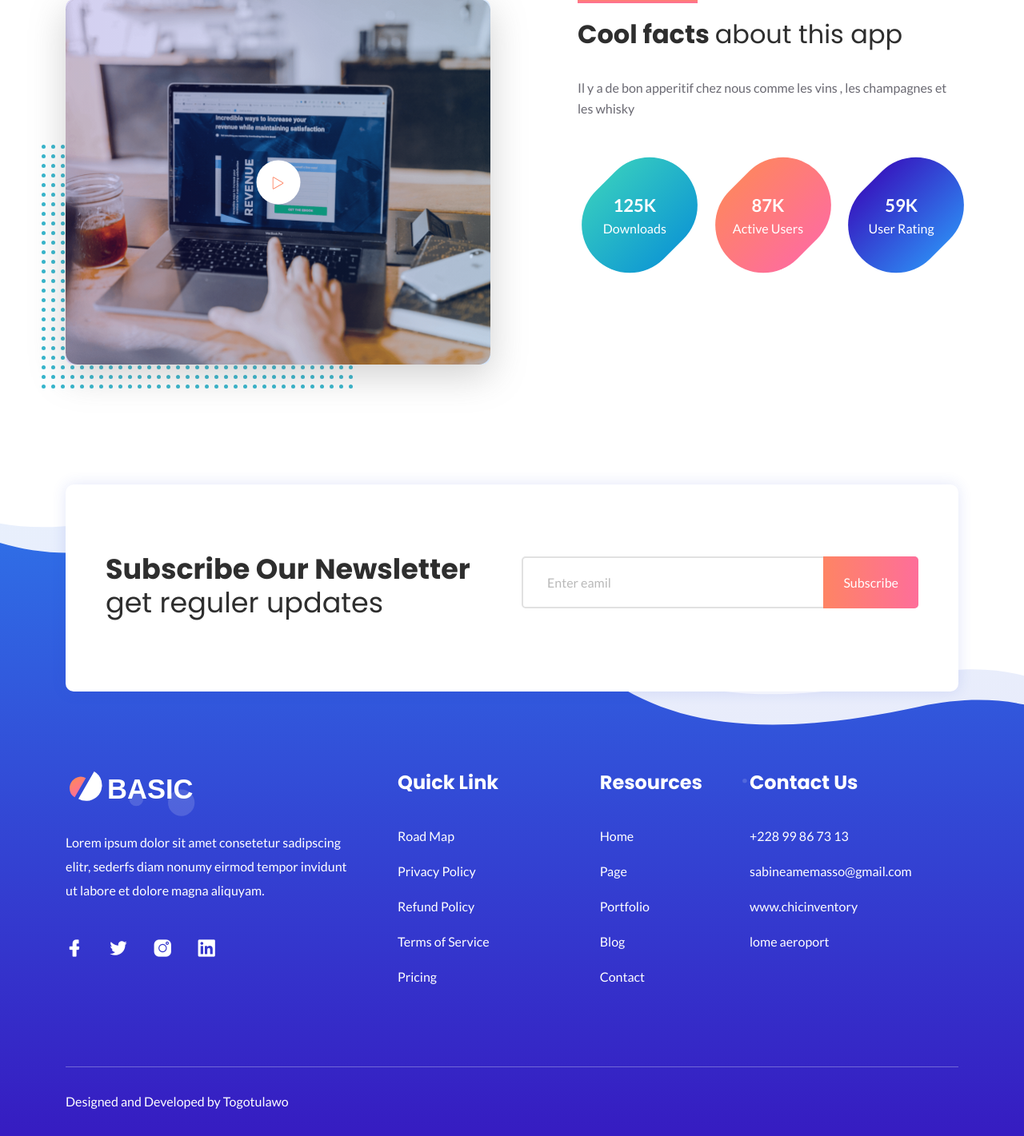
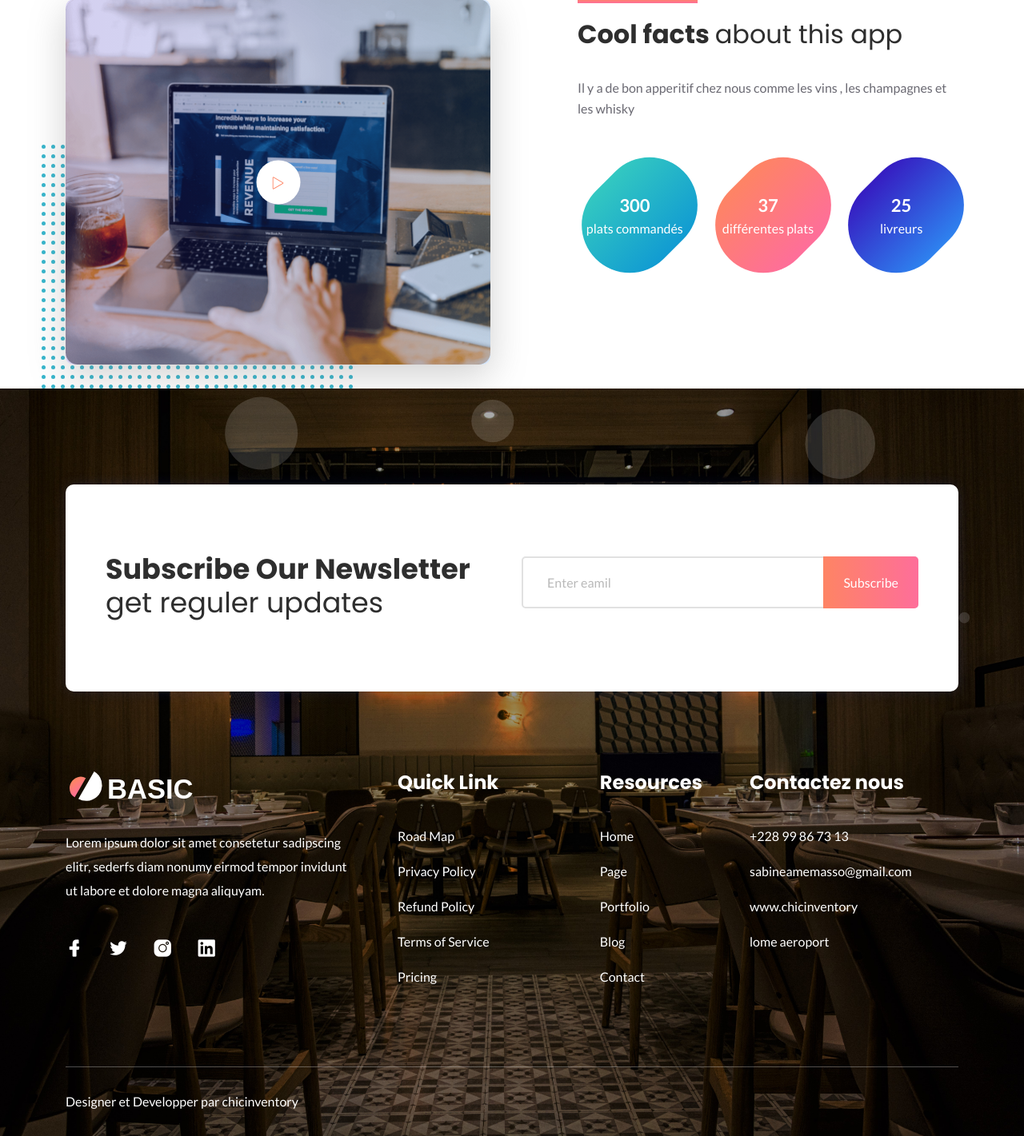
Before and after one commit to sabine7313/chicdelice, a Django app: page / in a window 1280 px wide. Shown: the part 3048-4469 px from the top of the page at 80% size. Run offline with Django 4.2, Linux system fonts and the light colour scheme; some libraries are stand-ins or nearby versions.

Commit message:
changement de certains templates

```diff
--- a/restauration/templates/page_accueil.html
+++ b/restauration/templates/page_accueil.html
@@ -562,11 +562,11 @@
                   >
                     <div class="counter-items text-center">
                       <span
-                        class="count countup text-uppercase"
-                        cup-end="125"
-                      ></span>
+                        class="count  text-uppercase"
 
-                      <p class="text">Downloads</p>
+                      >300</span>
+
+                      <p class="text">plats commandés</p>
                     </div>
                   </div>
                   <!-- single counter -->
@@ -583,10 +583,10 @@
                   >
                     <div class="counter-items text-center">
                       <span
-                        class="count countup text-uppercase"
-                        cup-end="87"
-                      ></span>
-                      <p class="text">Active Users</p>
+                        class="count  text-uppercase"
+
+                      >37</span>
+                      <p class="text">différentes plats</p>
                     </div>
                   </div>
                   <!-- single counter -->
@@ -603,10 +603,10 @@
                   >
                     <div class="counter-items text-center">
                       <span
-                        class="count countup text-uppercase"
-                        cup-end="59"
-                      ></span>
-                      <p class="text">User Rating</p>
+                        class="count text-uppercase"
+
+                      >25</span>
+                      <p class="text">livreurs</p>
                     </div>
                   </div>
                   <!-- single counter -->
@@ -629,7 +629,7 @@
                 </div>
                 <div class="video-icon">
                   <a
-                    href="https://www.youtube.com/watch?v=r44RKWyfcFw"
+                    href="https://www.youtube.com/watch?v=AKF8Xbnedm8"
                     class="video-popup glightbox"
                   >
                     <i class="lni lni-play"> </i>
@@ -764,7 +764,7 @@
                 data-wow-delay="0.8s"
               >
                 <div class="footer-title">
-                  <h4 class="title">Contact Us</h4>
+                  <h4 class="title">Contactez nous</h4>
                 </div>
                 <ul class="contact">
                   <li>+228 99 86 73 13</li>
@@ -788,8 +788,8 @@
               <div class="copyright d-sm-flex justify-content-between">
                 <div class="copyright-content">
                   <p class="text">
-                    Designed and Developed by
-                    <a href="https://togotulawo.com" rel="nofollow">Togotulawo</a>
+                    Designer et Developper par
+                    <a href="https://togotulawo.com" rel="nofollow"> chicinventory </a>
                   </p>
                 </div>
                 <!-- copyright content -->
--- a/static/assets/css/style.css
+++ b/static/assets/css/style.css
@@ -1264,7 +1264,7 @@ p {
   left: 0;
   height: 100%;
   width: 100%;
-  background-image: url(../images/footer/footer-bg.svg);
+  background-image: url(../images/footer/resto.jpg);
   background-position: top center;
   z-index: -1;
   background-size: cover;
--- a/static/assets/js/main.js
+++ b/static/assets/js/main.js
@@ -93,7 +93,7 @@
 
   // ========= glightbox
   const myGallery = GLightbox({
-    href: "https://www.youtube.com/watch?v=r44RKWyfcFw",
+    href: "https://www.youtube.com/watch?v=AKF8Xbnedm8",
     type: "video",
     source: "youtube", //vimeo, youtube or local
     width: 900,
```
Also changed, not shown: static/assets/images/footer/resto.jpg (added).
